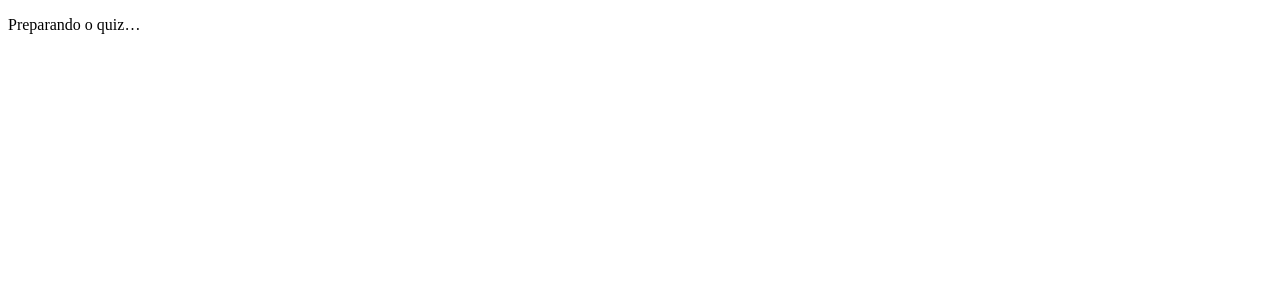
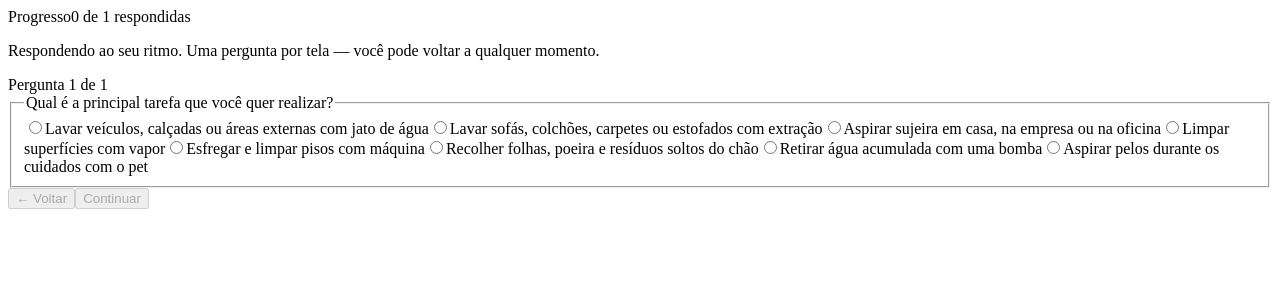
Before and after one commit to oscarRodriguesDev/Quiz-maquinas, a Next.js app: page /quiz in a window 1280 px wide. Shown: the top 300 px of the page. Built offline with nearby package versions, Linux system fonts and the light colour scheme; a web font is replaced by a local one.

Commit message:
Correção: quiz inicia com Q1 (objetivo) em vez de travar em carregando
- Quando a família ainda não foi escolhida, exibe Q1 (goal) diretamente
- Após selecionar o objetivo, buildFlow monta o restante do caminho por família
- Remove import não utilizado (QuizAnswers)

```diff
--- a/src/components/quiz/Quiz.tsx
+++ b/src/components/quiz/Quiz.tsx
@@ -4,13 +4,15 @@ import { useCallback, useMemo, useRef, useState } from "react";
 import { QuestionCard } from "./QuestionCard";
 import { Progress } from "./Progress";
 import type { Family } from "@/types/catalog";
-import type { QuestionId } from "@/lib/quiz/questions";
+import type { Question, QuestionId } from "@/lib/quiz/questions";
 import {
   buildFlow,
   clearsOnChange,
   questionById,
 } from "@/lib/quiz/flow";
 import { validateAnswers } from "@/lib/quiz/schema";
+
+const GOAL_QUESTION_ID: QuestionId = "goal";
 
 const validFamilies: Family[] = [
   "pressure",
@@ -37,6 +39,8 @@ export default function Quiz() {
     return validFamilies.includes(g as Family) ? (g as Family) : null;
   }, [answers.goal]);
 
+  // Quando a família ainda não foi escolhida, o quiz começa com Q1 (goal).
+  // A partir daí, buildFlow monta o restante do caminho por família.
   const flow = useMemo(() => {
     if (!family) return null;
     return buildFlow(family, answers);
@@ -45,10 +49,14 @@ export default function Quiz() {
   const maxIndex = flow ? flow.steps.length - 1 : 0;
   const displayIndex = Math.min(stepIndex, maxIndex);
 
-  const currentQuestion = useMemo(() => {
-    if (!flow) return null;
+  const currentQuestion: Question | undefined = useMemo(() => {
+    if (!family) {
+      // Família ainda não definida: mostrar apenas Q1 (objetivo).
+      return questionById(GOAL_QUESTION_ID);
+    }
+    if (!flow) return undefined;
     return questionById(flow.steps[displayIndex].questionId as QuestionId);
-  }, [flow, displayIndex]);
+  }, [family, flow, displayIndex]);
 
   const goToStep = useCallback(
     (index: number) => {
@@ -113,6 +121,20 @@ export default function Quiz() {
 
       setAnswers(nextAnswers);
 
+      // Se a família acabou de ser escolhida (Q1), o fluxo agora existe.
+      if (!family && value) {
+        const nextFlow = buildFlow(value as Family, nextAnswers);
+        const unanswered = nextFlow.steps.find(
+          (s) => !(s.questionId in nextAnswers),
+        );
+        if (unanswered) {
+          goToStep(nextFlow.steps.indexOf(unanswered));
+        } else {
+          submitQuiz();
+        }
+        return;
+      }
+
       const nextFlow = buildFlow(family as Family, nextAnswers);
       const unanswered = nextFlow.steps.find(
         (s) => !(s.questionId in nextAnswers),
@@ -135,16 +157,19 @@ export default function Quiz() {
   }, []);
 
   const progress = useMemo(() => {
+    if (!family) return { current: 1, total: 1, answered: 0 };
     if (!flow) return { current: 0, total: 0, answered: 0 };
     const answered = flow.steps.filter((s) => s.questionId in answers).length;
     return { current: displayIndex + 1, total: flow.steps.length, answered };
-  }, [flow, displayIndex, answers]);
+  }, [family, flow, displayIndex, answers]);
 
   if (stage === "result") {
-    return <ResultScreen answers={answers} result={result} onRestart={restartQuiz} />;
+    return (
+      <ResultScreen answers={answers} result={result} onRestart={restartQuiz} />
+    );
   }
 
-  if (!flow || !currentQuestion) {
+  if (!currentQuestion) {
     return (
       <section className="flex flex-1 w-full flex-col items-center justify-center bg-white p-6">
         <p className="text-brand-ink">Preparando o quiz…</p>
```
